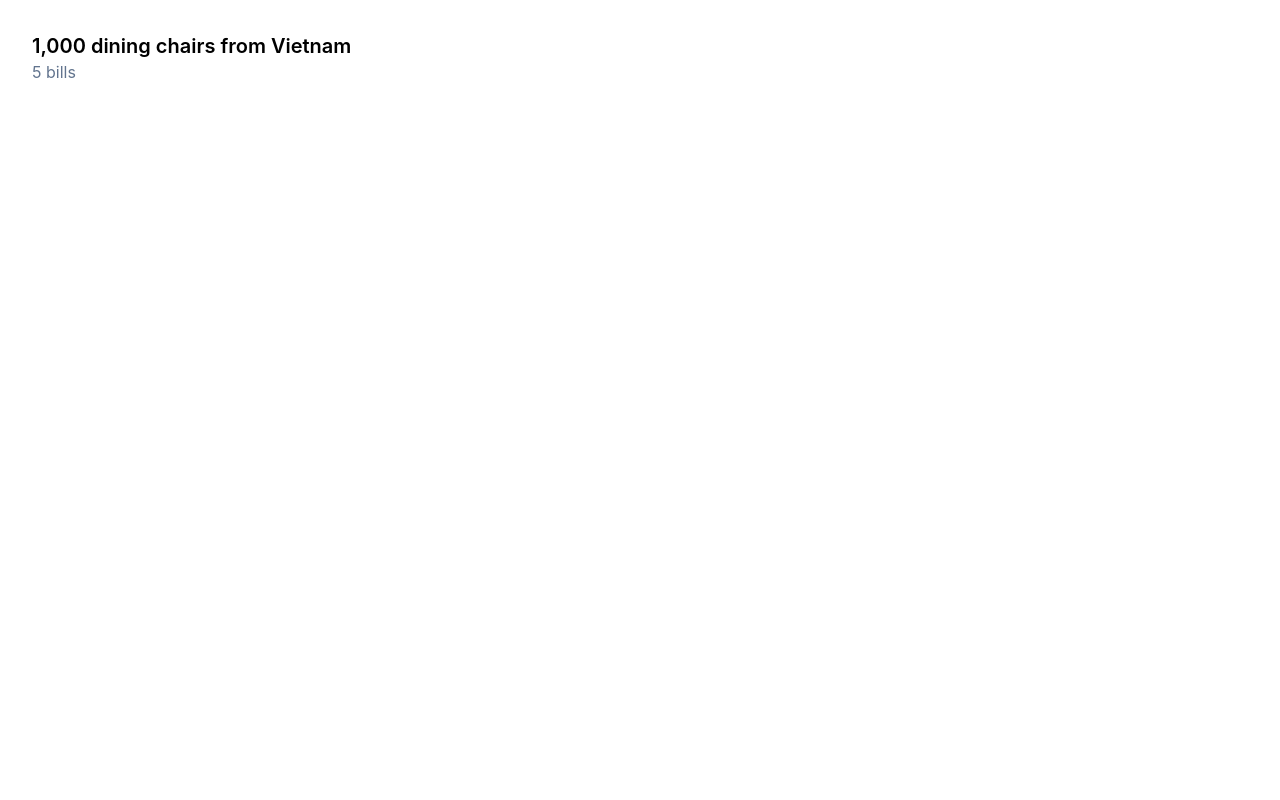
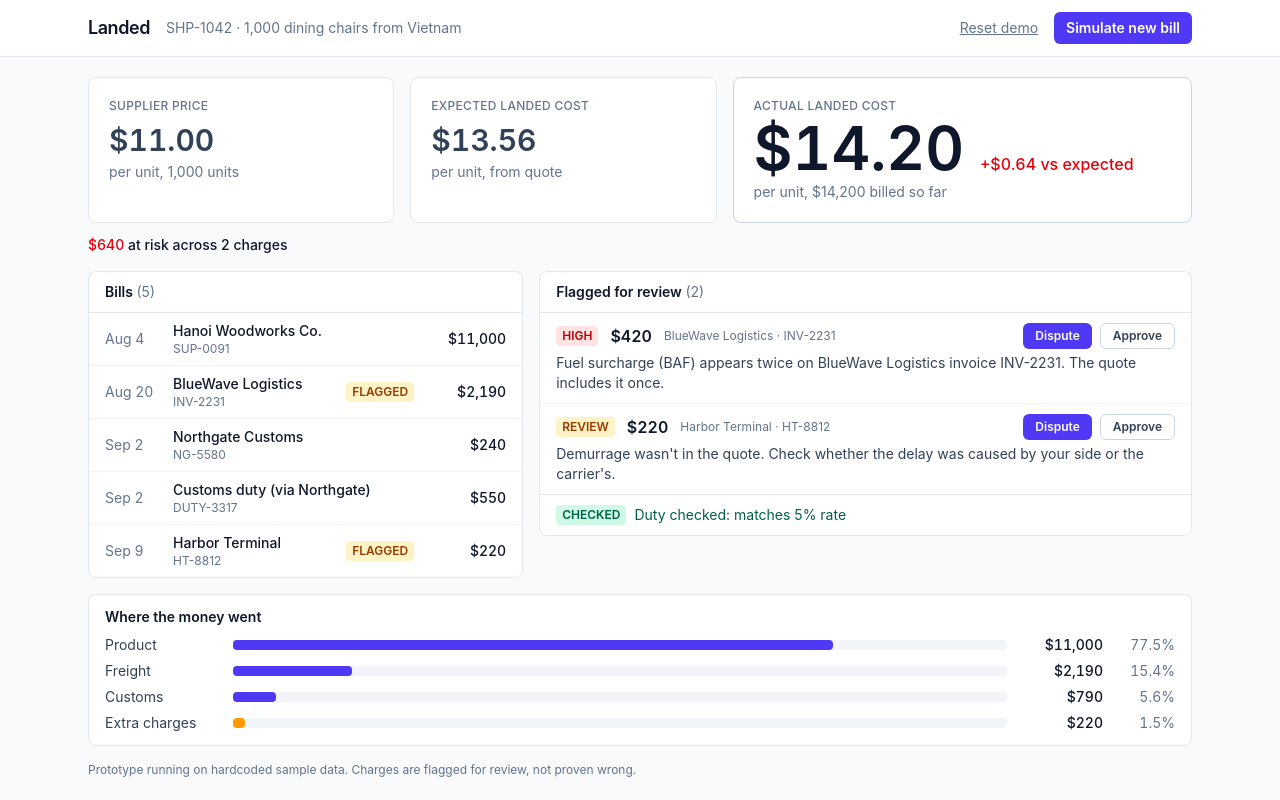
Before and after one commit to cherylaurelia/asvc, a React (Vite) app: page / in a window 1280 px wide. Built offline with nearby package versions, Linux system fonts and the light colour scheme.

Commit message:
Wire app state, simulate new bill and reset demo

```diff
--- a/src/App.jsx
+++ b/src/App.jsx
@@ -1,10 +1,75 @@
+import { useState } from "react";
 import data from "./data/shipment.json";
+import { calcLandedCost, categoryBreakdown } from "./lib/calc.js";
+import { auditBills, dutyChecked } from "./lib/audit.js";
+import CostCard from "./components/CostCard.jsx";
+import BillTimeline from "./components/BillTimeline.jsx";
+import FlagList from "./components/FlagList.jsx";
+import Breakdown from "./components/Breakdown.jsx";
 
 export default function App() {
+  const [bills, setBills] = useState(data.bills);
+  const [flagStatus, setFlagStatus] = useState({});
+  const [selectedBillId, setSelectedBillId] = useState(null);
+
+  const flags = auditBills(data.shipment, data.quote, bills).map((f) => ({
+    ...f,
+    status: flagStatus[f.id] ?? "open",
+  }));
+  const cost = calcLandedCost(data.shipment, data.quote, bills, flags);
+  const lateBillAdded = bills.some((b) => b.id === data.lateBill.id);
+
+  const simulateLateBill = () =>
+    setBills((b) => (b.some((x) => x.id === data.lateBill.id) ? b : [...b, data.lateBill]));
+
+  const resetDemo = () => {
+    setBills(data.bills);
+    setFlagStatus({});
+    setSelectedBillId(null);
+  };
+
   return (
-    <main className="p-8">
-      <h1 className="text-xl font-semibold">{data.shipment.name}</h1>
-      <p className="text-slate-500">{data.bills.length} bills</p>
-    </main>
+    <div className="min-h-screen bg-slate-50 text-slate-900">
+      <header className="border-b border-slate-200 bg-white">
+        <div className="mx-auto flex max-w-6xl items-center gap-4 px-6 py-3">
+          <span className="text-lg font-semibold tracking-tight">Landed</span>
+          <span className="text-sm text-slate-500">
+            {data.shipment.id} · {data.shipment.name}
+          </span>
+          <span className="ml-auto flex items-center gap-4">
+            <button type="button" onClick={resetDemo} className="text-sm text-slate-500 underline hover:text-slate-900">
+              Reset demo
+            </button>
+            <button
+              type="button"
+              onClick={simulateLateBill}
+              disabled={lateBillAdded}
+              className="rounded-md bg-indigo-600 px-3 py-1.5 text-sm font-semibold text-white hover:bg-indigo-700 disabled:cursor-not-allowed disabled:bg-slate-200 disabled:text-slate-500"
+            >
+              Simulate new bill
+            </button>
+          </span>
+        </div>
+      </header>
+
+      <main className="mx-auto max-w-6xl space-y-4 px-6 py-5">
+        <CostCard shipment={data.shipment} cost={cost} flash={lateBillAdded} />
+        <div className="grid grid-cols-[2fr_3fr] items-start gap-4">
+          <BillTimeline bills={bills} flags={flags} selectedBillId={selectedBillId} onSelect={setSelectedBillId} />
+          <FlagList
+            flags={flags}
+            selectedBillId={selectedBillId}
+            lateBillId={data.lateBill.id}
+            dutyOk={dutyChecked(data.shipment, bills)}
+            dutyRate={data.shipment.dutyRate}
+            onSetStatus={(id, status) => setFlagStatus((s) => ({ ...s, [id]: status }))}
+          />
+        </div>
+        <Breakdown rows={categoryBreakdown(bills)} />
+        <footer className="text-xs text-slate-500">
+          Prototype running on hardcoded sample data. Charges are flagged for review, not proven wrong.
+        </footer>
+      </main>
+    </div>
   );
 }
--- a/src/index.css
+++ b/src/index.css
@@ -3,3 +3,12 @@
 body {
   font-family: Inter, ui-sans-serif, system-ui, -apple-system, "Segoe UI", sans-serif;
 }
+
+@keyframes flash {
+  0%, 60% { background-color: #fef3c7; box-shadow: 0 0 0 4px #fde68a; }
+  100% { background-color: transparent; box-shadow: 0 0 0 0 transparent; }
+}
+
+.flash {
+  animation: flash 1.5s ease-out 1;
+}
```
